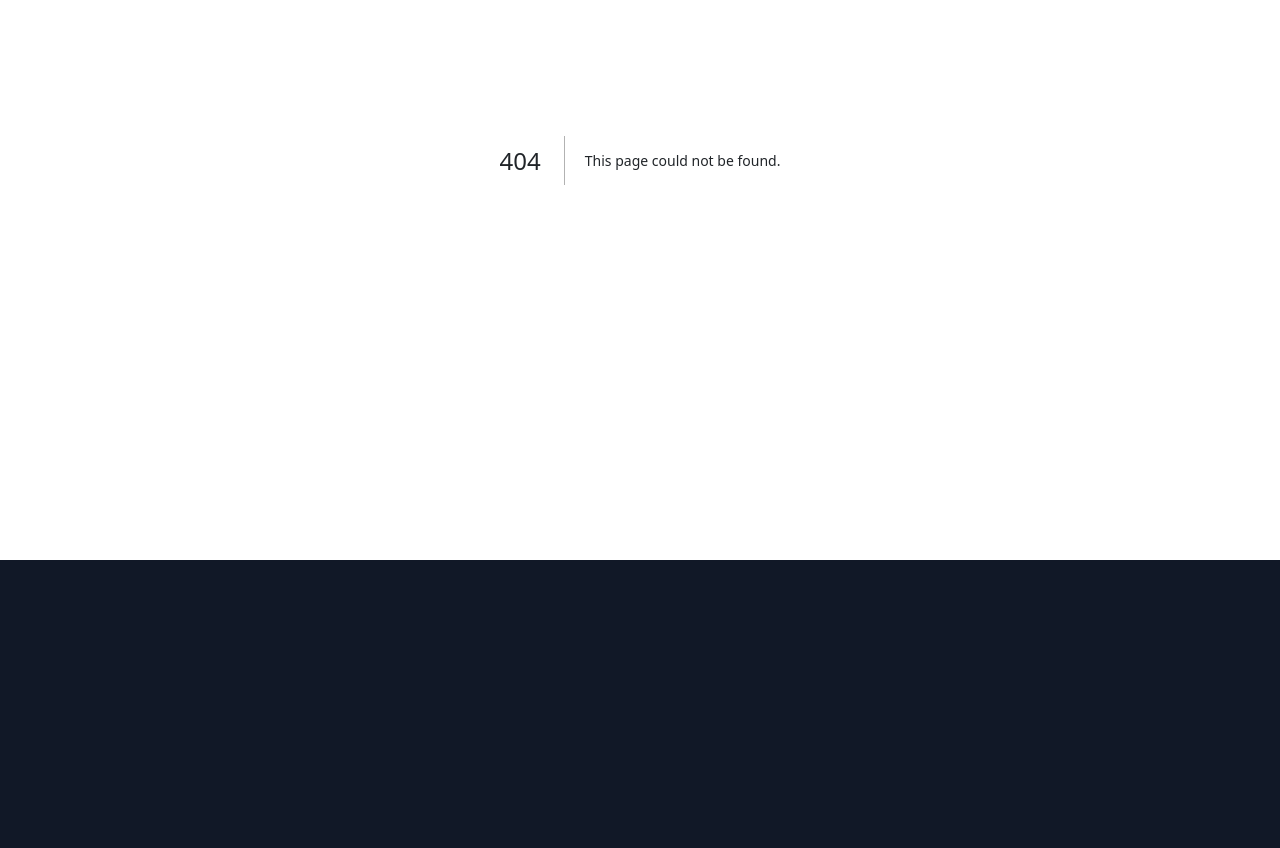
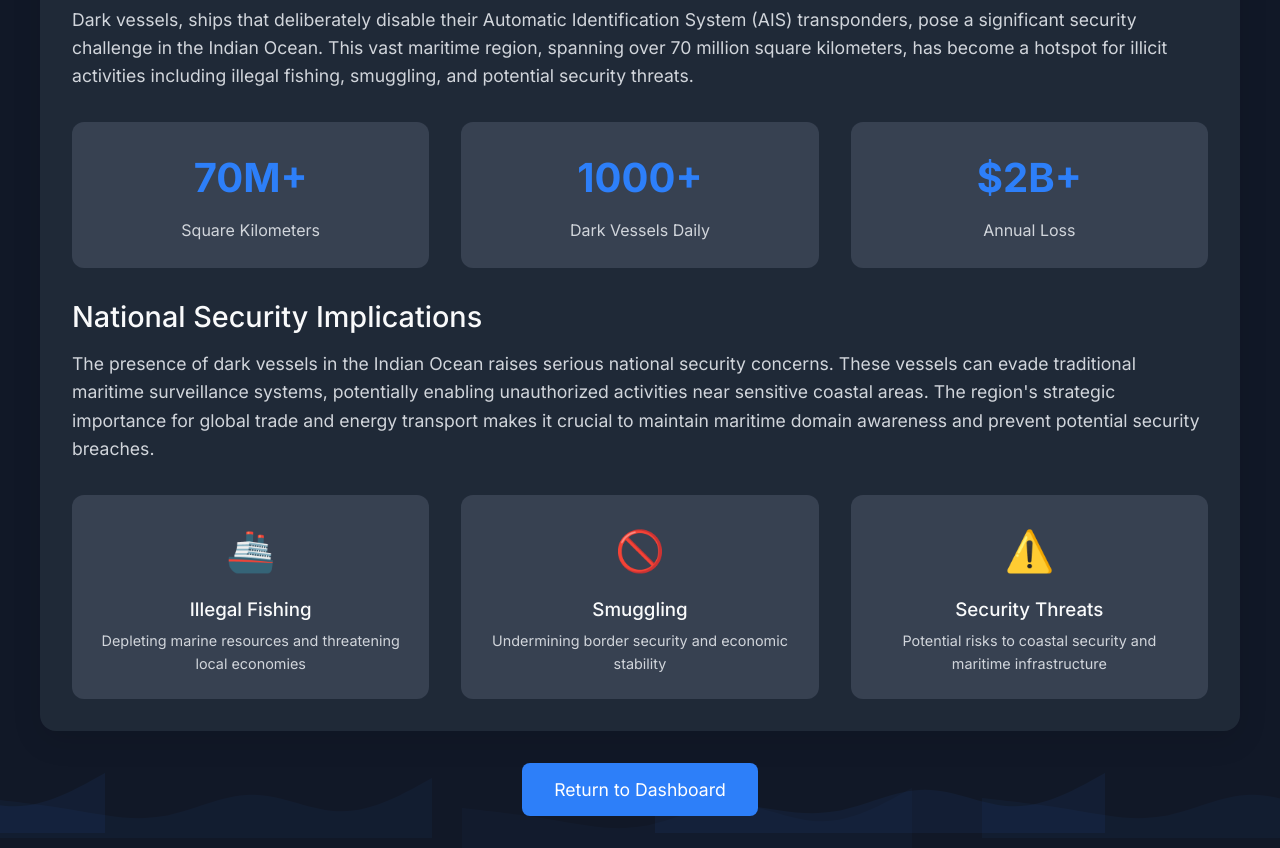
Before and after one commit to S1rlvk/IODarkWatch, a Next.js app: page /dark-vessels in a window 1280 px wide. Before the commit this address had no page. Shown: the part 240-1088 px from the top of the page. Before the commit the page ends 800 px from the top, so only its background shows below. Built offline with nearby package versions, Linux system fonts and the light colour scheme.

Commit message:
feat: add dark vessels information page with animations

```diff
--- /dev/null
+++ b/app/dark-vessels/DarkVessels.module.css
@@ -0,0 +1,265 @@
+.container {
+  min-height: 100vh;
+  width: 100%;
+  display: flex;
+  align-items: center;
+  justify-content: center;
+  position: relative;
+  overflow: hidden;
+  background: var(--bg-color);
+  padding: 2rem;
+}
+
+.content {
+  max-width: 1200px;
+  width: 100%;
+  z-index: 2;
+  transition: opacity 1s ease-in-out;
+}
+
+.title {
+  font-size: 3.5rem;
+  font-weight: 700;
+  color: var(--text-primary);
+  margin-bottom: 2rem;
+  text-align: center;
+  animation: slideDown 0.8s ease-out;
+}
+
+.highlight {
+  color: var(--primary-color);
+  position: relative;
+  display: inline-block;
+}
+
+.highlight::after {
+  content: '';
+  position: absolute;
+  bottom: -5px;
+  left: 0;
+  width: 100%;
+  height: 3px;
+  background: var(--primary-color);
+  transform: scaleX(0);
+  transform-origin: right;
+  animation: lineReveal 0.8s ease-out forwards;
+  animation-delay: 0.5s;
+}
+
+.infoCard {
+  background: var(--card-bg);
+  border-radius: 16px;
+  padding: 2rem;
+  box-shadow: 0 10px 30px rgba(0, 0, 0, 0.1);
+  animation: fadeInUp 0.8s ease-out;
+}
+
+.infoCard h2 {
+  color: var(--text-primary);
+  font-size: 1.8rem;
+  margin-bottom: 1rem;
+  margin-top: 2rem;
+}
+
+.infoCard p {
+  color: var(--text-secondary);
+  line-height: 1.6;
+  margin-bottom: 1.5rem;
+  font-size: 1.1rem;
+}
+
+.stats {
+  display: grid;
+  grid-template-columns: repeat(3, 1fr);
+  gap: 2rem;
+  margin: 2rem 0;
+  animation: fadeInUp 0.8s ease-out;
+  animation-delay: 0.3s;
+}
+
+.statItem {
+  text-align: center;
+  padding: 1.5rem;
+  background: var(--item-bg);
+  border-radius: 12px;
+  transition: transform 0.3s ease;
+}
+
+.statItem:hover {
+  transform: translateY(-5px);
+}
+
+.statNumber {
+  display: block;
+  font-size: 2.5rem;
+  font-weight: 700;
+  color: var(--primary-color);
+  margin-bottom: 0.5rem;
+}
+
+.statLabel {
+  color: var(--text-secondary);
+  font-size: 1rem;
+}
+
+.threats {
+  display: grid;
+  grid-template-columns: repeat(3, 1fr);
+  gap: 2rem;
+  margin-top: 2rem;
+  animation: fadeInUp 0.8s ease-out;
+  animation-delay: 0.6s;
+}
+
+.threatItem {
+  text-align: center;
+  padding: 1.5rem;
+  background: var(--item-bg);
+  border-radius: 12px;
+  transition: transform 0.3s ease;
+}
+
+.threatItem:hover {
+  transform: translateY(-5px);
+}
+
+.threatIcon {
+  font-size: 2.5rem;
+  margin-bottom: 1rem;
+}
+
+.threatItem h3 {
+  color: var(--text-primary);
+  margin-bottom: 0.5rem;
+}
+
+.threatItem p {
+  color: var(--text-secondary);
+  font-size: 0.9rem;
+  margin: 0;
+}
+
+.backButton {
+  display: block;
+  margin: 2rem auto 0;
+  padding: 1rem 2rem;
+  background: var(--primary-color);
+  color: white;
+  border: none;
+  border-radius: 8px;
+  font-size: 1.1rem;
+  cursor: pointer;
+  transition: all 0.3s ease;
+  animation: fadeInUp 0.8s ease-out;
+  animation-delay: 0.9s;
+}
+
+.backButton:hover {
+  background: var(--primary-color-light);
+  transform: translateY(-2px);
+  box-shadow: 0 5px 15px rgba(45, 127, 249, 0.2);
+}
+
+.background {
+  position: absolute;
+  top: 0;
+  left: 0;
+  right: 0;
+  bottom: 0;
+  z-index: 1;
+}
+
+.wave {
+  position: absolute;
+  bottom: 0;
+  left: 0;
+  width: 100%;
+  height: 100px;
+  background: url('/wave.svg');
+  background-size: 1000px 100px;
+  opacity: 0.1;
+}
+
+.wave:nth-child(1) {
+  animation: wave 30s linear infinite;
+  z-index: 3;
+  opacity: 0.1;
+  animation-delay: 0s;
+  bottom: 0;
+}
+
+.wave:nth-child(2) {
+  animation: wave 15s linear infinite;
+  z-index: 2;
+  opacity: 0.15;
+  animation-delay: -5s;
+  bottom: 10px;
+}
+
+.wave:nth-child(3) {
+  animation: wave 20s linear infinite;
+  z-index: 1;
+  opacity: 0.2;
+  animation-delay: -2s;
+  bottom: 15px;
+}
+
+@keyframes wave {
+  0% {
+    background-position-x: 0;
+  }
+  100% {
+    background-position-x: 1000px;
+  }
+}
+
+@keyframes slideDown {
+  from {
+    opacity: 0;
+    transform: translateY(-30px);
+  }
+  to {
+    opacity: 1;
+    transform: translateY(0);
+  }
+}
+
+@keyframes fadeInUp {
+  from {
+    opacity: 0;
+    transform: translateY(20px);
+  }
+  to {
+    opacity: 1;
+    transform: translateY(0);
+  }
+}
+
+@keyframes lineReveal {
+  from {
+    transform: scaleX(0);
+  }
+  to {
+    transform: scaleX(1);
+  }
+}
+
+@media (max-width: 768px) {
+  .title {
+    font-size: 2.5rem;
+  }
+
+  .stats,
+  .threats {
+    grid-template-columns: 1fr;
+    gap: 1rem;
+  }
+
+  .infoCard {
+    padding: 1.5rem;
+  }
+
+  .statNumber {
+    font-size: 2rem;
+  }
+}
--- /dev/null
+++ b/app/dark-vessels/page.tsx
@@ -0,0 +1,91 @@
+'use client';
+
+import React, { useEffect, useState } from 'react';
+import { useRouter } from 'next/navigation';
+import styles from './DarkVessels.module.css';
+
+const DarkVesselsPage: React.FC = () => {
+  const router = useRouter();
+  const [isVisible, setIsVisible] = useState(false);
+
+  useEffect(() => {
+    setIsVisible(true);
+  }, []);
+
+  return (
+    <div className={styles.container}>
+      <div className={styles.content} style={{ opacity: isVisible ? 1 : 0 }}>
+        <h1 className={styles.title}>
+          <span className={styles.highlight}>Dark Vessels</span> in the Indian Ocean
+        </h1>
+
+        <div className={styles.infoCard}>
+          <h2>The Hidden Threat</h2>
+          <p>
+            Dark vessels, ships that deliberately disable their Automatic Identification System (AIS)
+            transponders, pose a significant security challenge in the Indian Ocean. This vast maritime
+            region, spanning over 70 million square kilometers, has become a hotspot for illicit
+            activities including illegal fishing, smuggling, and potential security threats.
+          </p>
+
+          <div className={styles.stats}>
+            <div className={styles.statItem}>
+              <span className={styles.statNumber}>70M+</span>
+              <span className={styles.statLabel}>Square Kilometers</span>
+            </div>
+            <div className={styles.statItem}>
+              <span className={styles.statNumber}>1000+</span>
+              <span className={styles.statLabel}>Dark Vessels Daily</span>
+            </div>
+            <div className={styles.statItem}>
+              <span className={styles.statNumber}>$2B+</span>
+              <span className={styles.statLabel}>Annual Loss</span>
+            </div>
+          </div>
+
+          <h2>National Security Implications</h2>
+          <p>
+            The presence of dark vessels in the Indian Ocean raises serious national security concerns.
+            These vessels can evade traditional maritime surveillance systems, potentially enabling
+            unauthorized activities near sensitive coastal areas. The region's strategic importance
+            for global trade and energy transport makes it crucial to maintain maritime domain
+            awareness and prevent potential security breaches.
+          </p>
+
+          <div className={styles.threats}>
+            <div className={styles.threatItem}>
+              <div className={styles.threatIcon}>🚢</div>
+              <h3>Illegal Fishing</h3>
+              <p>Depleting marine resources and threatening local economies</p>
+            </div>
+            <div className={styles.threatItem}>
+              <div className={styles.threatIcon}>🚫</div>
+              <h3>Smuggling</h3>
+              <p>Undermining border security and economic stability</p>
+            </div>
+            <div className={styles.threatItem}>
+              <div className={styles.threatIcon}>⚠️</div>
+              <h3>Security Threats</h3>
+              <p>Potential risks to coastal security and maritime infrastructure</p>
+            </div>
+          </div>
+        </div>
+
+        <button
+          className={styles.backButton}
+          onClick={() => router.push('/dashboard')}
+        >
+          Return to Dashboard
+        </button>
+      </div>
+
+      <div className={styles.background}>
+        <div className={styles.wave}></div>
+        <div className={styles.wave}></div>
+        <div className={styles.wave}></div>
+      </div>
+    </div>
+  );
+};
+
+export default DarkVesselsPage;
```
Also changed, not shown: app/components/MaritimeDashboard.tsx (+13 -0 lines).
